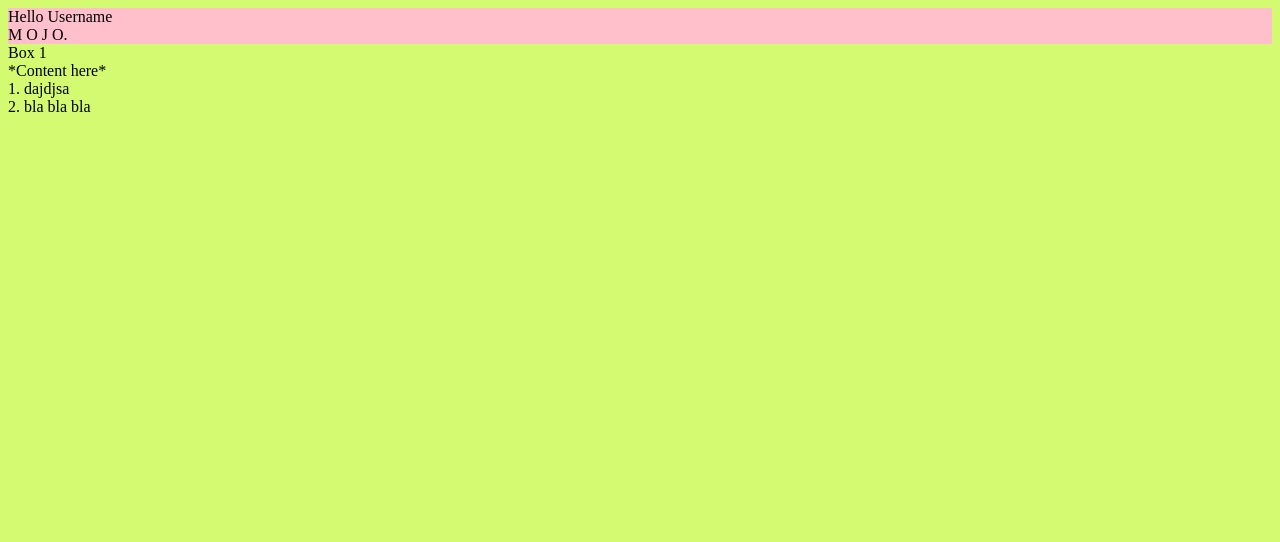
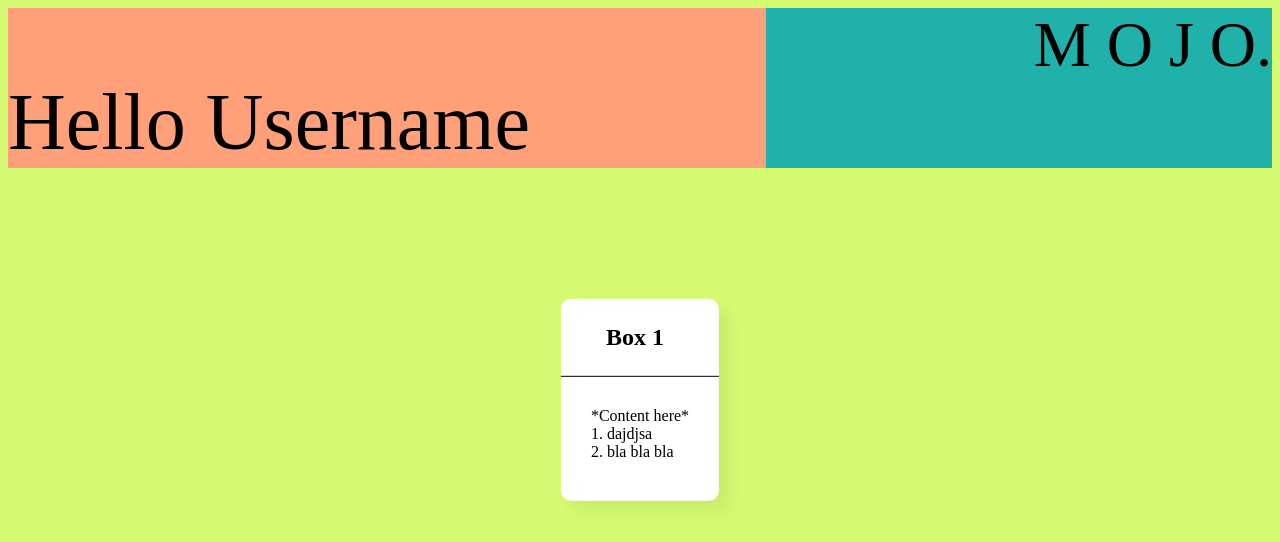
Before and after one commit to Harrrrison/Mojo, a website: page StaticFiles/templatePage.html in a window 1280 px wide. Drawn offline with Linux system fonts and the light colour scheme.

Commit message:
Accidentally deleted all my progress due to merge conflict, fixed it

```diff
--- a/StaticFiles/styleSheet.css
+++ b/StaticFiles/styleSheet.css
@@ -73,6 +73,77 @@ class
     right: 1px;
 
 }
+.username {
+    display: flex;
+    flex-direction: row;
+    align-items: last baseline;
+    background-color: lightsalmon;
+    font-size: 5em;
+    height: 100%;
+    width: 60%;
+
+}
+.logo {
+    display: flex;
+    flex-direction: row;
+    justify-content: flex-end;
+    align-items: flex-start;
+    background-color: lightseagreen;
+    font-size: 4em;
+    height: 100%;
+    width: 40%;
+
+
+
+}
+.column {
+    display: flex;
+    flex-direction: column;
+}
+
+.template-top {
+    display: flex;
+    flex-direction: row;
+    height: 20vh;
+    align-items: end;
+    justify-content: space-between;
+}
+
+.template-bottom {
+    display: flex;
+    height: 80vh;
+}
+
+.div-wrapper {
+    background-color: white;
+    position: absolute;
+    width: fit-content;
+    height: fit-content;
+    border-radius: 10px;
+    top: 50%;
+    left: 50%;
+    transform: translate(-50%, -50%);
+    box-shadow: 10px 10px 15px rgba(0,0,0,0.06);
+}
+
+.div-wrapper header{
+    font-size: 1.5em;
+    font-weight: 600;
+    padding: 1.05em 1.875em;
+    border-bottom: 1px solid;
+}
+.div-wrapper header.active{
+    cursor: move;
+    user-select: none;
+}
+
+.div-wrapper .box-content {
+    margin: 1.875em 1.875em 2.5em;
+}
+.box-content {
+    text-align: left;
+}
+
 
 button {
     background-color: #cd2990;
```
